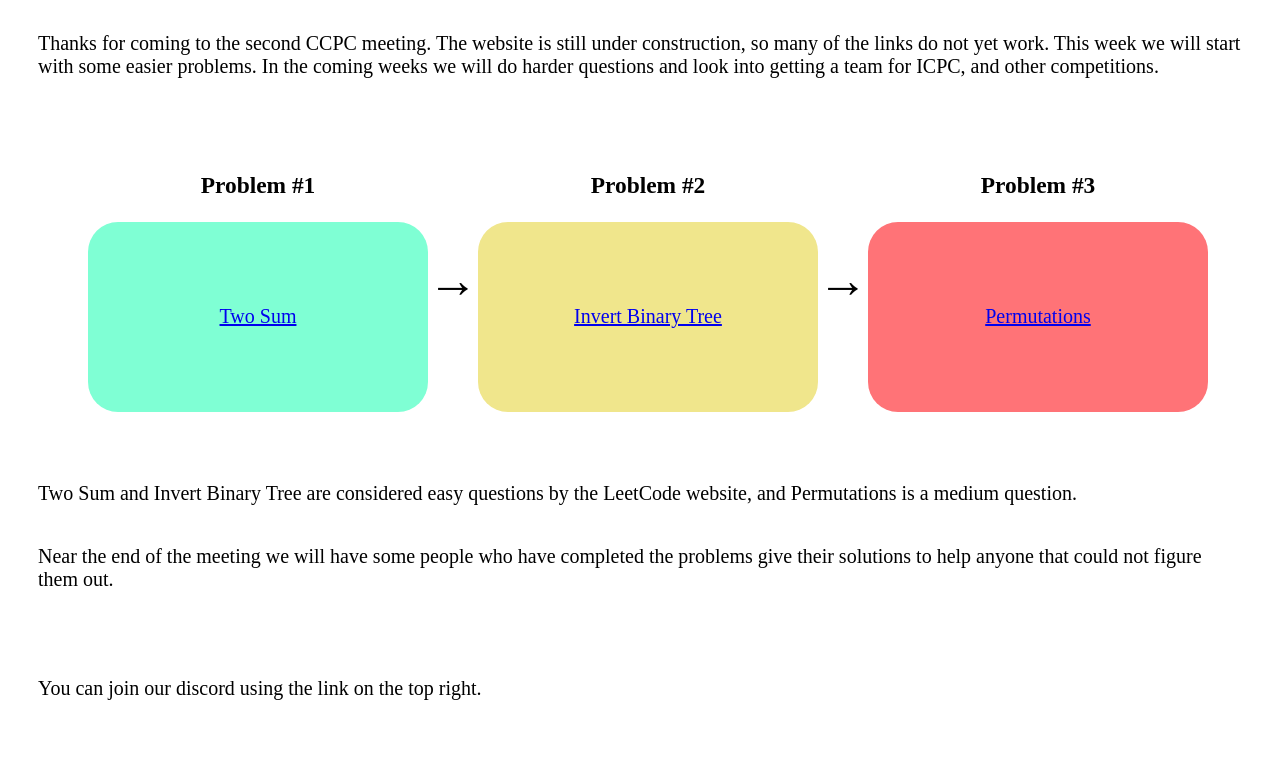
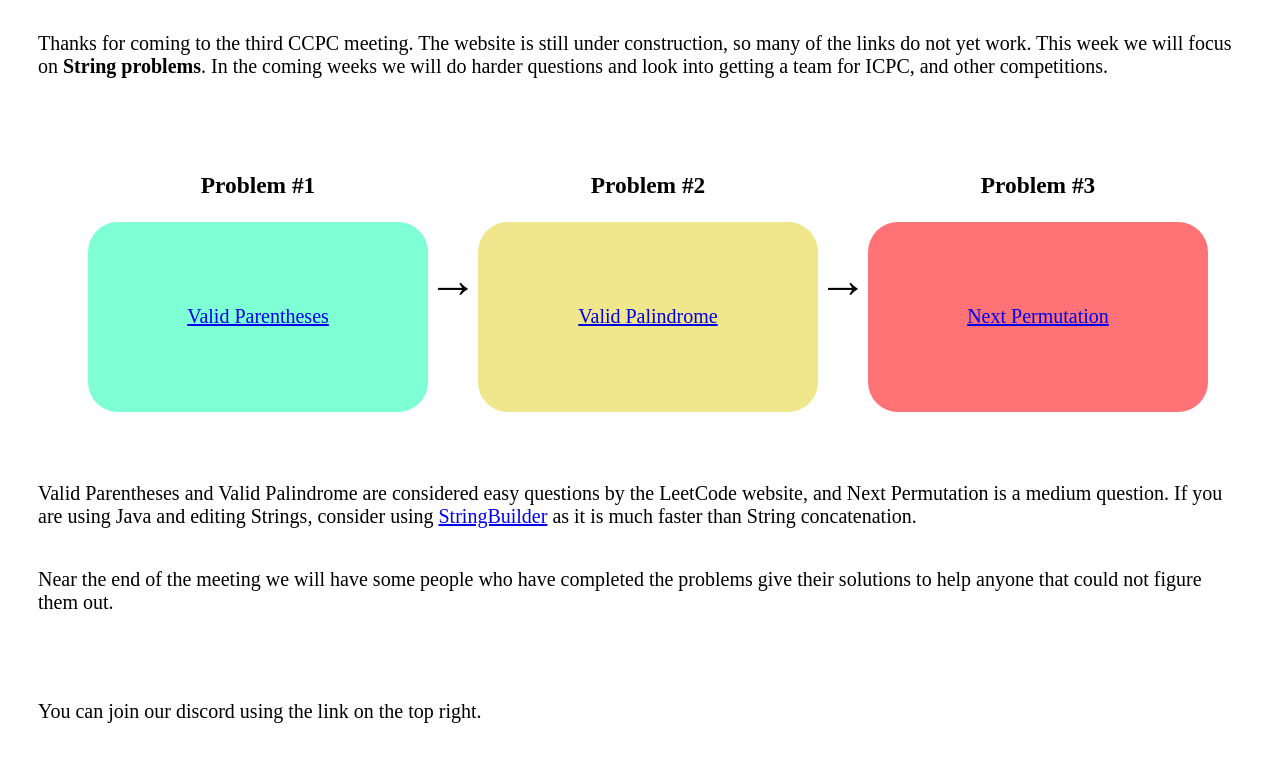
Before and after one commit to Carleton-Competitive-Programming-Club/ccpc.dev, a plain HTML site: page index.html in a window 1280 px wide. Shown: the part 242-1023 px from the top of the page. Before the commit the page ends 1000 px from the top, so only its background shows below. Drawn offline with Linux system fonts and the light colour scheme.

Commit message:
Here's the previous code
<!DOCTYPE html>
<html lang="en">
<head>
    <meta charset="UTF-8">
    <meta http-equiv="X-UA-Compatible" content="IE=edge">
    <meta name="viewport" content="width=device-width, initial-scale=1.0">
    <title>CCPC</title>
    <link rel="stylesheet" href="styles.css">
</head>
<body>
    <header>
        <h1>CCPC</h1>
        <nav>
            <a>Home</a><span>|</span>
            <a>Solutions</a><span>|</span>
            <a>Meetings</a><span>|</span>
            <a>Leaderboards</a><span>|</span>
            <a href="https://discord.com/invite/Zzf2ekV6sJ" target="_blank">Discord Link</a>
        </nav>
    </header>
    <h1>Meeting #2 Problem Set</h1>
    <p>Thanks for coming to the second CCPC meeting. The website is still under construction, so many of the links do not yet
    work. This week we will start with some easier problems. In the coming weeks we will do harder questions and look into
    getting a team for ICPC, and other competitions.</p>
    <div class="container">
        <div class="one">
            <h3>Problem #1</h3>

            <div>
                <a href="https://leetcode.com/problems/two-sum/
                                " target="_blank">
                    Two Sum
                </a>
            </div>


        </div>
        <div class="arrow">&rarr;</div>
        <div class="two">
            <h3>Problem #2</h3>
            <div>
                <a href="https://leetcode.com/problems/invert-binary-tree/
                                                " target="_blank">
                    Invert Binary Tree
                </a>
            </div>
        </div>
        <div class="arrow">&rarr;</div>
        <div class="three">
            <h3>Problem #3</h3>
            <div>
                <a href="https://leetcode.com/problems/permutations/
                                " target="_blank">
                    Permutations
                </a>
            </div>
        </div>
    </div>
    <p>Two Sum and Invert Binary Tree are considered easy questions by the LeetCode website, and Permutations is a medium question. </p>
    <p>Near the end of the meeting we will have some people who have completed the problems give their solutions to help anyone that could not figure them out.</p>
    <br><br>
    <p>You can join our discord using the link on the top right.</p>
</body>
</html>

```diff
--- a/index.html
+++ b/index.html
@@ -1,12 +1,15 @@
 <!DOCTYPE html>
 <html lang="en">
+
 <head>
     <meta charset="UTF-8">
     <meta http-equiv="X-UA-Compatible" content="IE=edge">
     <meta name="viewport" content="width=device-width, initial-scale=1.0">
     <title>CCPC</title>
     <link rel="stylesheet" href="styles.css">
+    <link rel="icon" type="image/x-icon" href="images/ccpcfavicon.png">
 </head>
+
 <body>
     <header>
         <h1>CCPC</h1>
@@ -18,18 +21,20 @@
             <a href="https://discord.com/invite/Zzf2ekV6sJ" target="_blank">Discord Link</a>
         </nav>
     </header>
-    <h1>Meeting #2 Problem Set</h1>
-    <p>Thanks for coming to the second CCPC meeting. The website is still under construction, so many of the links do not yet
-    work. This week we will start with some easier problems. In the coming weeks we will do harder questions and look into
-    getting a team for ICPC, and other competitions.</p>
+    <h1>Meeting #3 Problem Set</h1>
+    <p>Thanks for coming to the third CCPC meeting. The website is still under construction, so many of the links do
+        not yet
+        work. This week we will focus on <b>String problems</b>. In the coming weeks we will do harder questions and
+        look into
+        getting a team for ICPC, and other competitions.</p>
     <div class="container">
         <div class="one">
             <h3>Problem #1</h3>
 
             <div>
-                <a href="https://leetcode.com/problems/two-sum/
+                <a href="https://leetcode.com/problems/valid-parentheses/
                                 " target="_blank">
-                    Two Sum
+                    Valid Parentheses
                 </a>
             </div>
 
@@ -39,9 +44,9 @@
         <div class="two">
             <h3>Problem #2</h3>
             <div>
-                <a href="https://leetcode.com/problems/invert-binary-tree/
+                <a href="https://leetcode.com/problems/valid-palindrome/
                                                 " target="_blank">
-                    Invert Binary Tree
+                    Valid Palindrome
                 </a>
             </div>
         </div>
@@ -49,16 +54,18 @@
         <div class="three">
             <h3>Problem #3</h3>
             <div>
-                <a href="https://leetcode.com/problems/permutations/
-                                " target="_blank">
-                    Permutations
+                <a href="https://leetcode.com/problems/next-permutation/" target="_blank">
+                    Next Permutation
                 </a>
             </div>
         </div>
     </div>
-    <p>Two Sum and Invert Binary Tree are considered easy questions by the LeetCode website, and Permutations is a medium question. </p>
-    <p>Near the end of the meeting we will have some people who have completed the problems give their solutions to help anyone that could not figure them out.</p>
+    <p>Valid Parentheses and Valid Palindrome are considered easy questions by the LeetCode website, and Next Permutation is a
+        medium question. If you are using Java and editing Strings, consider using <a href="https://docs.oracle.com/javase/7/docs/api/java/lang/StringBuilder.html" target="_blank">StringBuilder</a> as it is much faster than String concatenation.</p>
+    <p>Near the end of the meeting we will have some people who have completed the problems give their solutions to help
+        anyone that could not figure them out.</p>
     <br><br>
     <p>You can join our discord using the link on the top right.</p>
 </body>
+
 </html>
```
